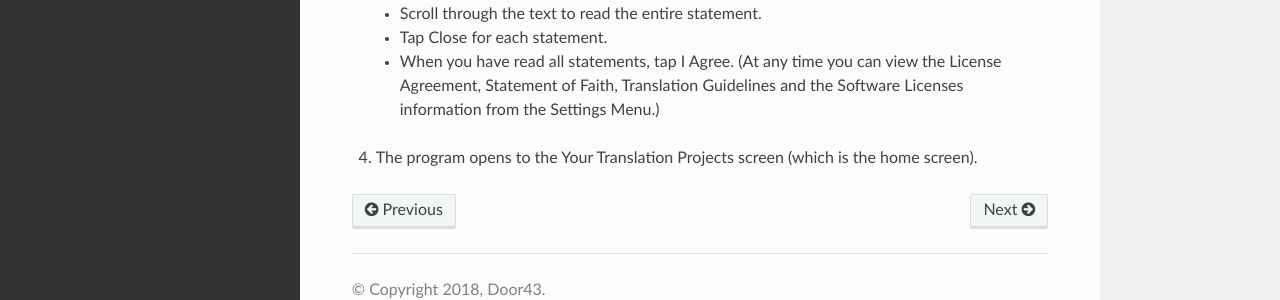
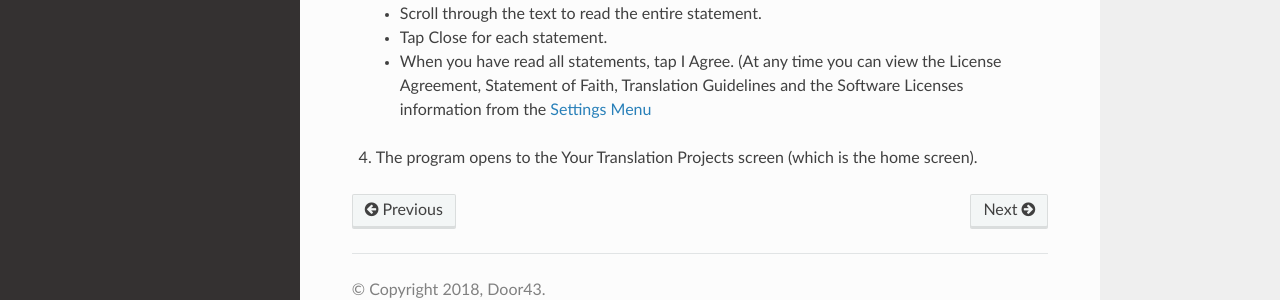
Before and after one commit to unfoldingWord-dev/translationStudio-Info, a Sphinx documentation site: the page built from docs/tablet.rst, in a window 1280 px wide and 900 px high, scrolled down 2109 px. Shown: the part 541-841 px from the top of the window. Built offline with Sphinx 7.4.7 and the Read the Docs theme 2.0.0, drawn with Linux system fonts in a browser that asks for light colours; pages that are not in the unit, such as notebooks, are missing from menus; part of the change alters nothing that is shown.

```diff
--- a/docs/tablet.rst
+++ b/docs/tablet.rst
@@ -98,6 +98,6 @@ Complete these steps to use translationStudio for the first time:
 
    *	Tap Close for each statement.
 
-   *	When you have read all statements, tap I Agree. (At any time you can view the License Agreement, Statement of Faith, Translation Guidelines and the Software Licenses information from the Settings Menu.)
+   *	When you have read all statements, tap I Agree. (At any time you can view the License Agreement, Statement of Faith, Translation Guidelines and the Software Licenses information from the `Settings Menu <https://github.com/unfoldingWord-dev/translationStudio-Info/blob/master/docs/tSettings.rst>`_
 
 4.	The program opens to the Your Translation Projects screen (which is the home screen).
```
